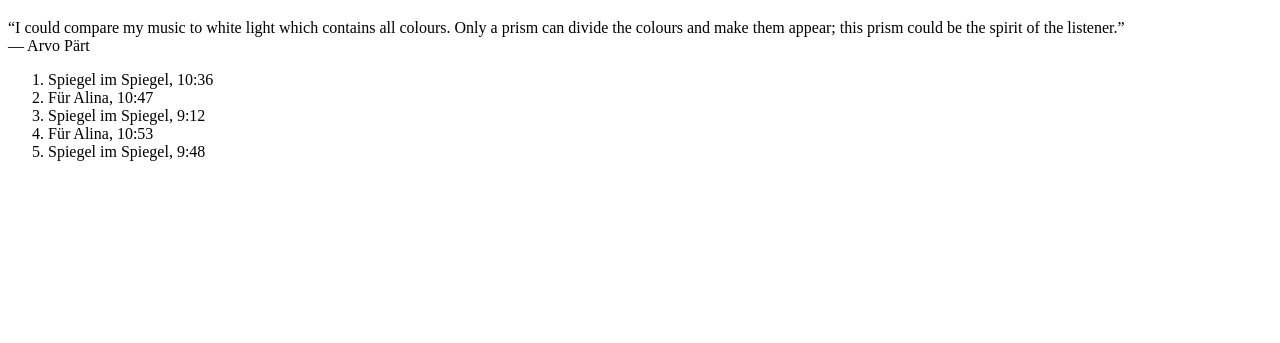
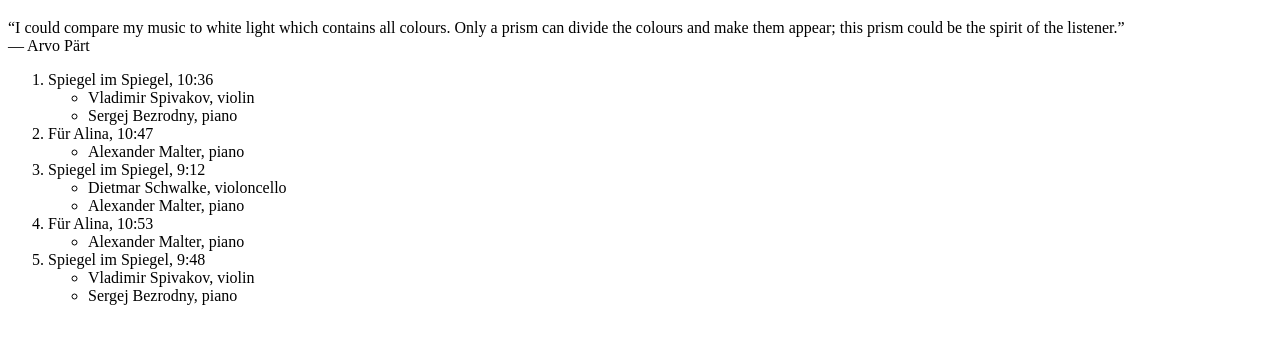
Before and after one commit to Maggnolia-Design/web-design-arvo-part, a plain HTML site: page index.html in a window 1280 px wide. Shown: the part 61-404 px from the top of the page. Drawn offline with Linux system fonts and the light colour scheme.

Commit message:
added all nested list items

```diff
--- a/index.html
+++ b/index.html
@@ -9,11 +9,34 @@
       <h1>Alina by Arvo Pärt</h1>
       <p>“I could compare my music to white light which contains all colours. Only a prism can divide the colours and make them appear; this prism could be the spirit of the listener.”<br>— Arvo Pärt</p>
       <ol>
-         <li>Spiegel im Spiegel, 10:36</li>
-         <li>Für Alina, 10:47</li>
-         <li>Spiegel im Spiegel, 9:12</li>
-         <li>Für Alina, 10:53</li>
-         <li>Spiegel im Spiegel, 9:48</li>
+         <li>Spiegel im Spiegel, 10:36
+            <ul>
+               <li>Vladimir Spivakov, violin</li>
+               <li>Sergej Bezrodny, piano</li>
+            </ul>
+         </li>
+         <li>Für Alina, 10:47
+            <ul>
+               <li>Alexander Malter, piano</li>
+            </ul>
+         </li>
+         <li>Spiegel im Spiegel, 9:12
+            <ul>
+               <li>Dietmar Schwalke, violoncello</li>
+               <li>Alexander Malter, piano</li>
+            </ul>
+         </li>
+         <li>Für Alina, 10:53
+            <ul>
+               <li>Alexander Malter, piano</li>
+            </ul>
+         </li>
+         <li>Spiegel im Spiegel, 9:48
+            <ul>
+               <li>Vladimir Spivakov, violin</li>
+               <li>Sergej Bezrodny, piano</li>
+            </ul>
+         </li>
       <ol>
    </body>
 </html>
```
